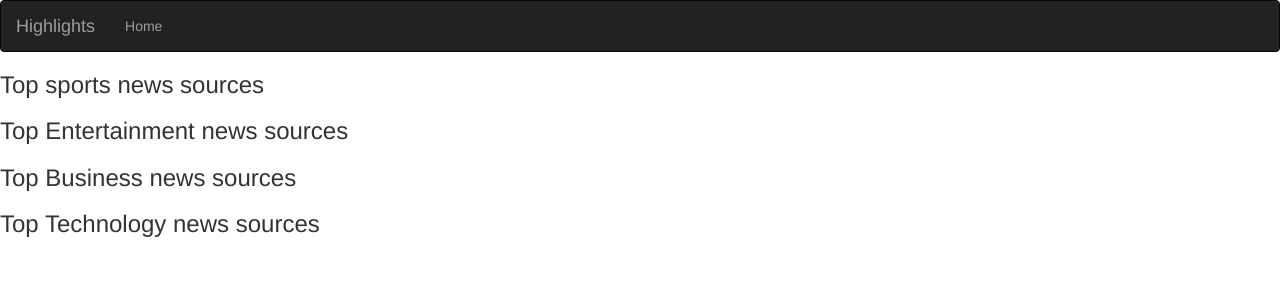
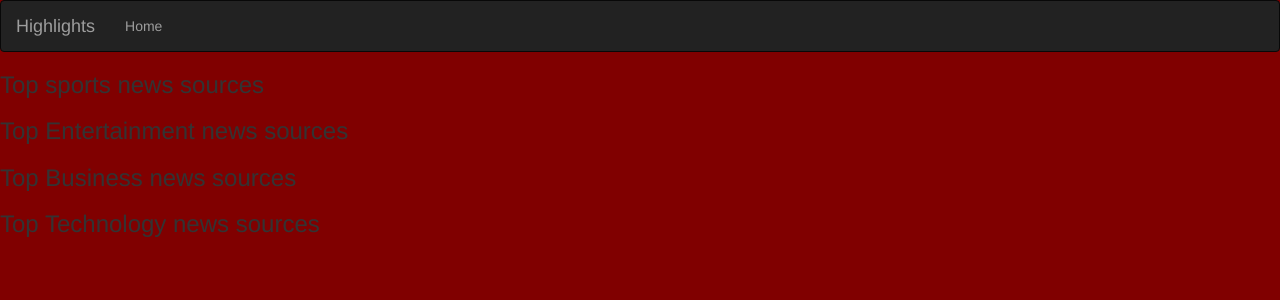
Before and after one commit to Kernael92/highlight-news, a Flask app: template app/templates/index.html in a window 1280 px wide. Shown: the top 300 px of the page. Run offline with Flask 2, Linux system fonts and the light colour scheme; the template is opened without the code that fills it: most values are stand-ins (such as "Sample title", 1, 10 or a date in 2020); parts of the project's set-up code (start-up, migrations or seed data) failed here and were passed over; some libraries are stand-ins or nearby versions.

Commit message:
add a css file to style our application

```diff
--- /dev/null
+++ b/app/static/css/index.css
@@ -0,0 +1,3 @@
+body {
+    background-color: maroon;
+}
--- a/app/templates/article.html
+++ b/app/templates/article.html
@@ -3,6 +3,8 @@
 % block content  %}
 <div class='container'>
     <h3> Top headlines </h3>
+    {% for article in article_list %}
+
     <div class="row">
         <div class="col-md-3">
             <div class="thumbnail">
@@ -29,4 +31,5 @@
 
 
 </div>
+{% endfor %}
 % endblock %}
--- a/app/templates/index.html
+++ b/app/templates/index.html
@@ -1,5 +1,12 @@
 {% import 'macros.html' as macro %}
 {% extends 'base.html' %}
+
+<!-- Style block -->
+{% block styles %}
+    {{super()}}
+    <link rel="stylesheet" href="{{url_for('static',filename='css/index.css')}}">
+{% endblock %}
+
 
 
 <!-- Content block -->
--- a/app/templates/macros.html
+++ b/app/templates/macros.html
@@ -8,9 +8,9 @@
                     </a>
                     <div class="panel-body">
                         <p>
-                            {{source.description |truncate(100)}}
+                            {{source.description |truncate(150)}}
                         </p>
-                        <a href="/source/{{source.id}}" class="btn btn-primary btn-md">Check {{source.name}} </a>
+                        <a href="/source/{{source.url}}" class="btn btn-primary btn-sm">Check {{source.name}} </a>
 
                     </div>
 
```
